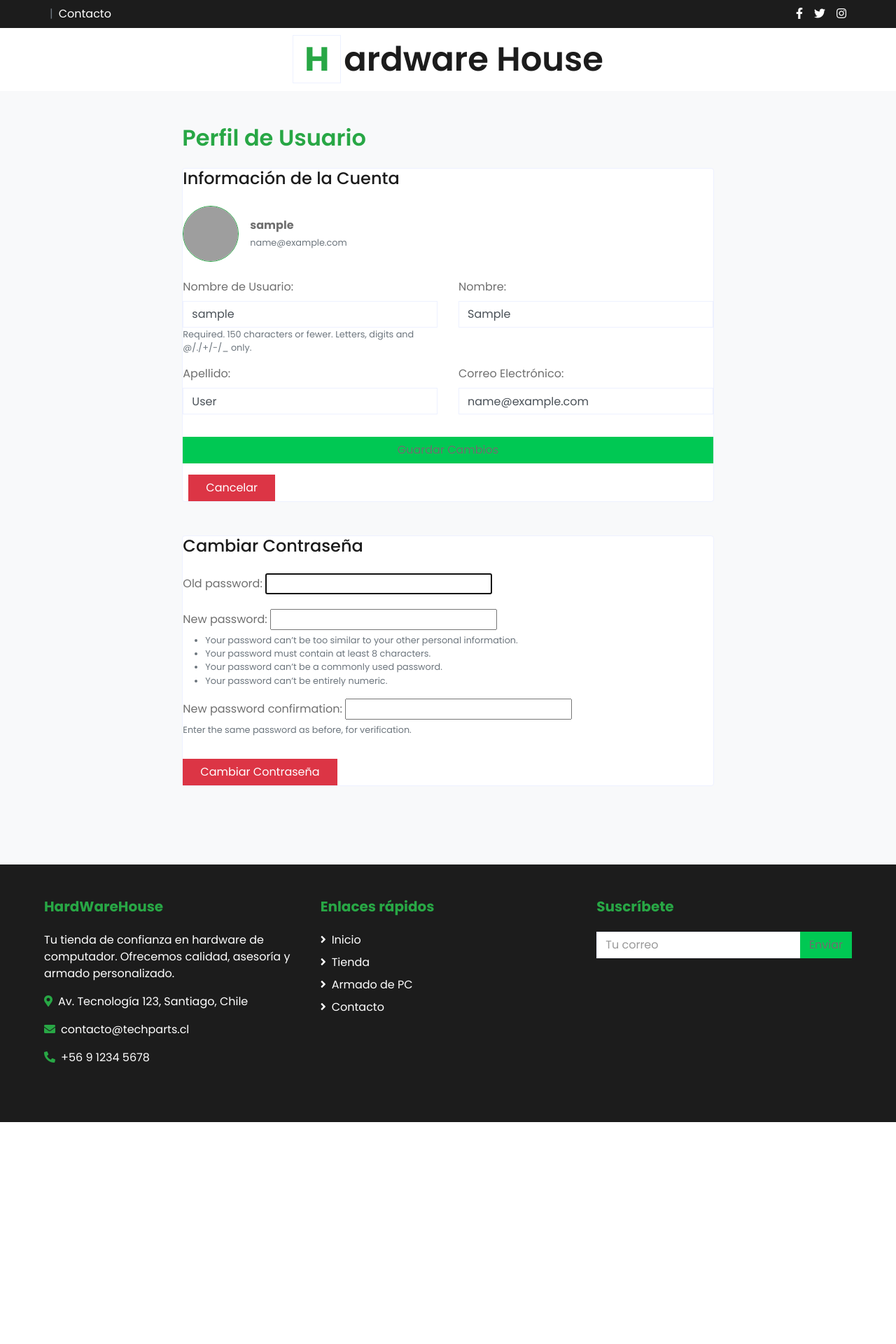
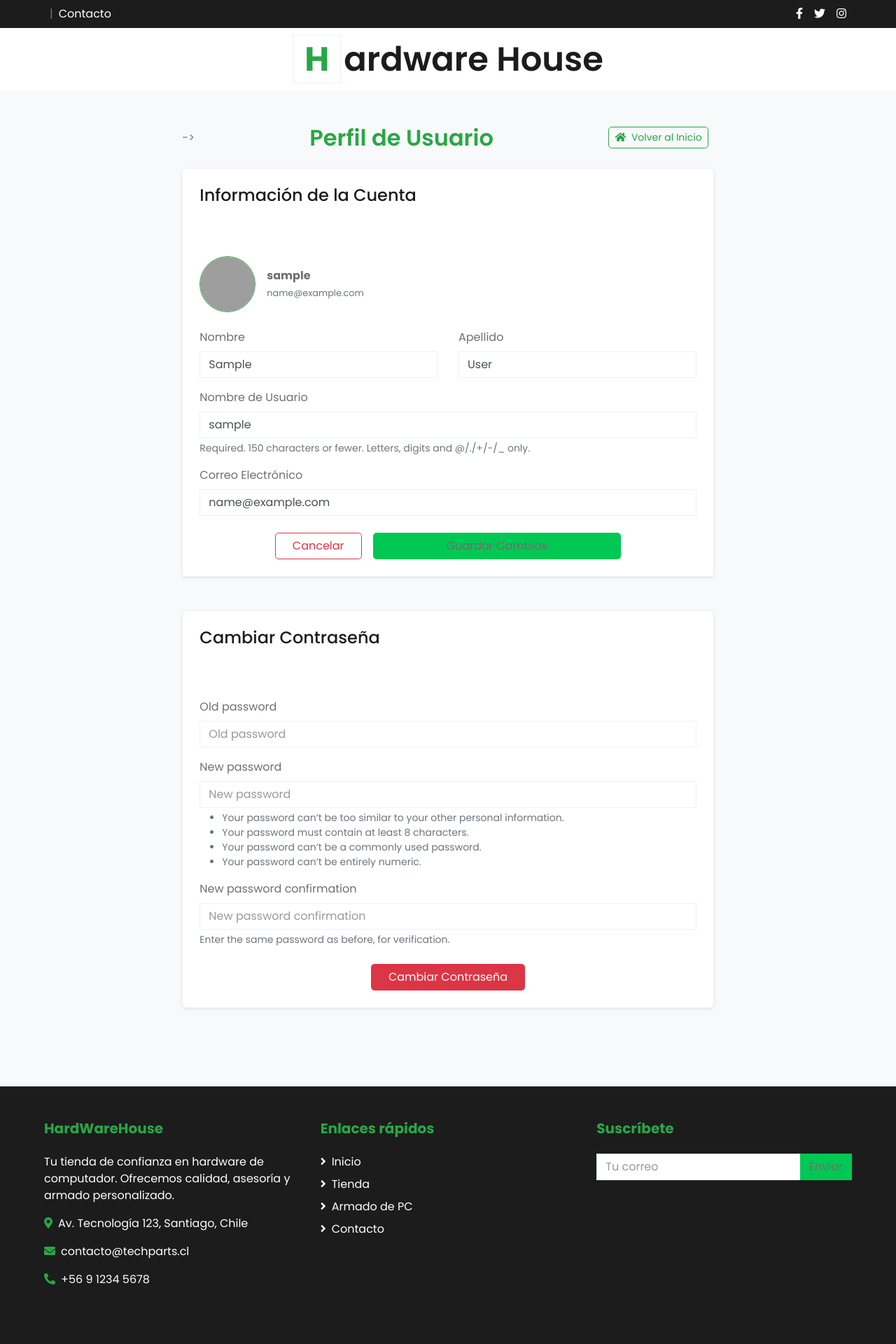
Before and after one commit to YuukiS3rl14/Proyecto-HardWareHouse, a Django app: page /perfil/?edit=true in a window 1280 px wide. Shown: the whole page at 70% size. Before the commit the page ends 1603 px from the top, so only its background shows below. Run offline with Django 5.2, Linux system fonts and the light colour scheme; the visitor is signed in with stand-in values (Sample User, id 1); some libraries are stand-ins or nearby versions; grey boxes are pictures that could not be loaded.

Commit message:
Creacion del .gitignore, Exclusion del venv\ y ajustes a los formularios de Login, Registro y Edicion de Perfil

```diff
--- a/HardWareHouse/settings.py
+++ b/HardWareHouse/settings.py
@@ -39,10 +39,8 @@ INSTALLED_APPS = [
     'django.contrib.messages',
     'django.contrib.staticfiles',
     'core',
+    'bootstrap5',
 ]
-
-CRISPY_ALLOWED_TEMPLATE_PACKS = "bootstrap5"
-CRISPY_TEMPLATE_PACK = "bootstrap5"
 
 MIDDLEWARE = [
     'django.middleware.security.SecurityMiddleware',
--- a/core/static/core/css/style2.css
+++ b/core/static/core/css/style2.css
@@ -17,12 +17,12 @@ body {
     font-weight: bold;
 }
 
-.btn-success {
-    width: 100%;
+#back {
+    width: 3%;
 }
 
-#back {
-    width: 3%;
+#save_changes {
+    width: 50%;
 }
 
 /* Popup */
--- a/core/templates/core/perfil.html
+++ b/core/templates/core/perfil.html
@@ -1,5 +1,6 @@
 {% extends "core/base.html" %}
 {% load static %}
+{% load bootstrap5 %}
 
 {% block tittle %}Mi Perfil{% endblock %}
 
@@ -8,7 +9,7 @@
     <div class="text-center">
         <a href="{% url 'index' %}" class="text-decoration-none">
             <h1 class="m-0 display-5 font-weight-semi-bold">
-                <span class="text-success font-weight-bold border px-3 mr-1">H</span>ardware House
+                <span class="text-success font-weight-bold border px-3 me-1">H</span>ardware House
             </h1>
         </a>
     </div>
@@ -22,13 +23,23 @@
 <div class="container-fluid pt-5 pb-3">
     <div class="row px-xl-5">
         <div class="col-lg-8 offset-lg-2">
-            <h2 class="font-weight-semi-bold text-success mb-4">Perfil de Usuario
+
+            <div class="d-flex justify-content-between align-items-center mb-4">->
+                <h2 id="main-profile-heading" class="font-weight-semi-bold text-success m-0">
+                    Perfil de Usuario
+                </h2>
+                <div class="d-flex align-items-center">
+                    <a href="{% url 'index' %}" class="btn btn-outline-success btn-sm me-2 rounded-3">
+                        <i class="fa fa-home me-1"></i> Volver al Inicio
+                    </a>
+
                     {% if not edit_mode %}
-                    <a href="{% url 'perfil' %}?edit=true" class="btn btn-outline-success btn-sm ml-3">
-                        <i class="fa fa-edit mr-1"></i> Editar Perfil
+                        <a href="{% url 'perfil' %}?edit=true#main-profile-heading" class="btn btn-outline-success btn-sm rounded-3">
+                            <i class="fa fa-edit me-1"></i> Editar Perfil
                         </a>
                     {% endif %}
-            </h2>
+                </div>
+            </div>
 
             {% if messages %}
                 {% for message in messages %}
@@ -39,9 +50,12 @@
                 {% endfor %}
             {% endif %}
 
-            <div class="bg-light p-30 mb-5 border rounded">
+            <div class="bg-light mb-5 border rounded-3 shadow-sm">
+                <div class="p-4">
                     <h4 class="mb-4">Información de la Cuenta</h4>
+                </div>
 
+                <div class="p-4 pt-0">
                     <div class="d-flex align-items-center mb-4">
                         <img src="{% static default_profile_pic %}"
                              alt="{{ user.username }}"
@@ -59,36 +73,35 @@
                             <input type="hidden" name="update_info" value="1">
 
                             <div class="row">
-                            {% for field in user_form.visible_fields %}
-                                <div class="col-md-6 form-group mb-3">
-                                    {{ field.label_tag }}
-                                    {{ field }}
-                                    {% if field.help_text %}
-                                        <small class="text-muted d-block">{{ field.help_text }}</small>
-                                    {% endif %}
-                                    {% for error in field.errors %}
-                                        <div class="text-danger small">{{ error }}</div>
-                                    {% endfor %}
+                                <div class="col-md-6">
+                                    {% bootstrap_field user_form.first_name %}
                                 </div>
-                            {% endfor %}
+                                <div class="col-md-6">
+                                    {% bootstrap_field user_form.last_name %}
                                 </div>
+                            </div>
+
+                            {% bootstrap_field user_form.username %}
+                            {% bootstrap_field user_form.email %}
 
                             {% if user_form.non_field_errors %}
                                 <div class="alert alert-danger small">{{ user_form.non_field_errors }}</div>
                             {% endif %}
 
-                        <button type="submit" class="btn btn-success px-4 mt-3">Guardar Cambios</button>
-                        <a href="{% url 'perfil' %}" class="btn btn-danger px-4 mt-3 ml-2">Cancelar</a>
+                            <div class="d-flex justify-content-center mt-4">
+                                <a href="{% url 'perfil' %}#main-profile-heading" class="btn btn-outline-danger px-4 rounded-3 me-3">Cancelar</a>
+                                <button type="submit" id="save_changes" class="btn btn-success px-4 rounded-3">Guardar Cambios</button>
+                            </div>
                         </form>
                     {% else %}
                         <div class="row pt-2">
                             <div class="col-md-6 mb-3">
                                 <p class="mb-1 text-muted">Nombre:</p>
-                            <p class="font-weight-bold">{{ user.first_name|default:"-" }}</p>
+                                <p class="font-weight-bold">{{ user.first_name|default:"No Ingresado" }}</p>
                             </div>
                             <div class="col-md-6 mb-3">
                                 <p class="mb-1 text-muted">Apellido:</p>
-                            <p class="font-weight-bold">{{ user.last_name|default:"-" }}</p>
+                                <p class="font-weight-bold">{{ user.last_name|default:"No Ingresado" }}</p>
                             </div>
                             <div class="col-md-6 mb-3">
                                 <p class="mb-1 text-muted">Usuario:</p>
@@ -101,34 +114,30 @@
                         </div>
                     {% endif %}
                 </div>
+            </div>
 
             {% if edit_mode %}
-                <div class="bg-light p-30 mb-5 border rounded">
+                <div class="bg-light mb-5 border rounded-3 shadow-sm">
+                    <div class="p-4">
                         <h4 class="mb-4">Cambiar Contraseña</h4>
+                    </div>
 
+                    <div class="p-4 pt-0">
                         <form method="post">
                             {% csrf_token %}
                             <input type="hidden" name="change_password" value="1">
 
-                        {% for field in password_form %}
-                            <div class="form-group mb-3">
-                                {{ field.label_tag }}
-                                {{ field }}
-                                {% if field.help_text %}
-                                    <small class="text-muted d-block">{{ field.help_text }}</small>
-                                {% endif %}
-                                {% for error in field.errors %}
-                                    <div class="text-danger small">{{ error }}</div>
-                                {% endfor %}
-                            </div>
-                        {% endfor %}
+                            {% bootstrap_form password_form %}
 
                             {% if password_form.non_field_errors %}
                                 <div class="alert alert-danger small">{{ password_form.non_field_errors }}</div>
                             {% endif %}
 
-                        <button type="submit" class="btn btn-danger px-4 mt-3">Cambiar Contraseña</button>
+                            <div class="d-flex justify-content-center mt-4">
+                                <button type="submit" class="btn btn-danger px-4 rounded-3">Cambiar Contraseña</button>
+                            </div>
                         </form>
+                    </div>
                 </div>
             {% endif %}
 
--- a/core/templates/registration/login.html
+++ b/core/templates/registration/login.html
@@ -1,5 +1,6 @@
 {% extends 'core/base.html' %}
 {% load static %}
+{% load bootstrap5 %}
 
 
 {% block tittle %} Iniciar Sesión {% endblock %}
@@ -44,7 +45,7 @@
                     <form method="post">
                         {% csrf_token %}
 
-                        {{ form }}
+                        {% bootstrap_form form %}
 
                         <div class="form-group d-flex align-items-center justify-content-between mt-4 mb-0">
                             <button type="submit" class="btn btn-success btn-block">Ingresar</button>
--- a/core/templates/registration/registro.html
+++ b/core/templates/registration/registro.html
@@ -1,5 +1,6 @@
 {% extends 'core/base.html' %}
 {% load static %}
+{% load bootstrap5 %}
 
 {% block tittle %} Registrar Usuario {% endblock %}
 
@@ -29,7 +30,7 @@
                     <form method="post">
                         {% csrf_token %}
 
-                        {{ form }}
+                        {% bootstrap_form form %}
 
                         <div class="form-group d-flex align-items-center justify-content-between mt-4 mb-0">
                             <button type="submit" class="btn btn-success btn-block">Registrarse</button>
--- a/core/views.py
+++ b/core/views.py
@@ -82,9 +82,8 @@ def verPerfil(request):
             password_form = PasswordChangeForm(request.user, request.POST)
             if password_form.is_valid():
                 user = password_form.save()
-                update_session_auth_hash(request, user)
                 messages.success(request, '¡Tu contraseña ha sido cambiada con éxito! Por seguridad, te recomendamos iniciar sesión nuevamente.')
-                return redirect('perfil')
+                return redirect('login')
             else:
                 messages.error(request, 'Error al cambiar la contraseña. Revisa la contraseña actual y la nueva.')
                 edit_mode = True
```
Also changed, not shown: 1 other file. Lines whose indentation alone changed are shown as unchanged.
